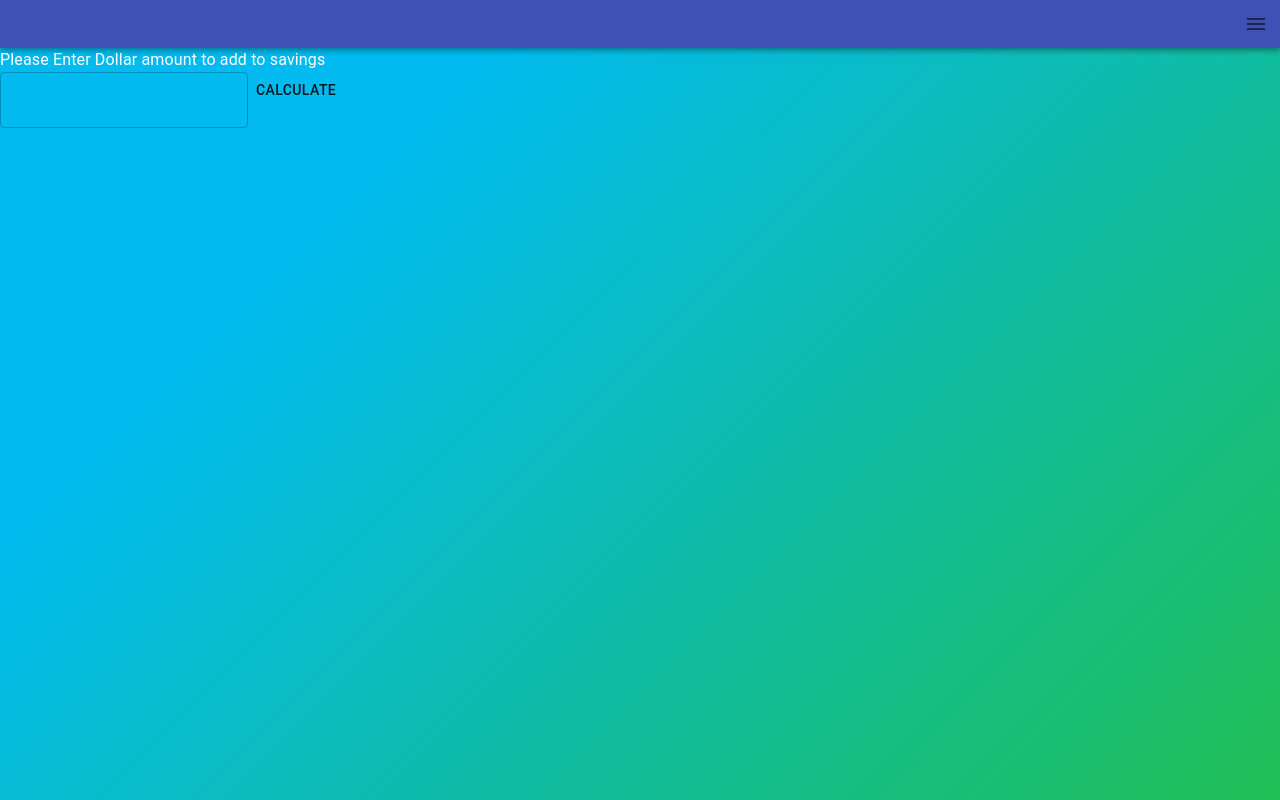
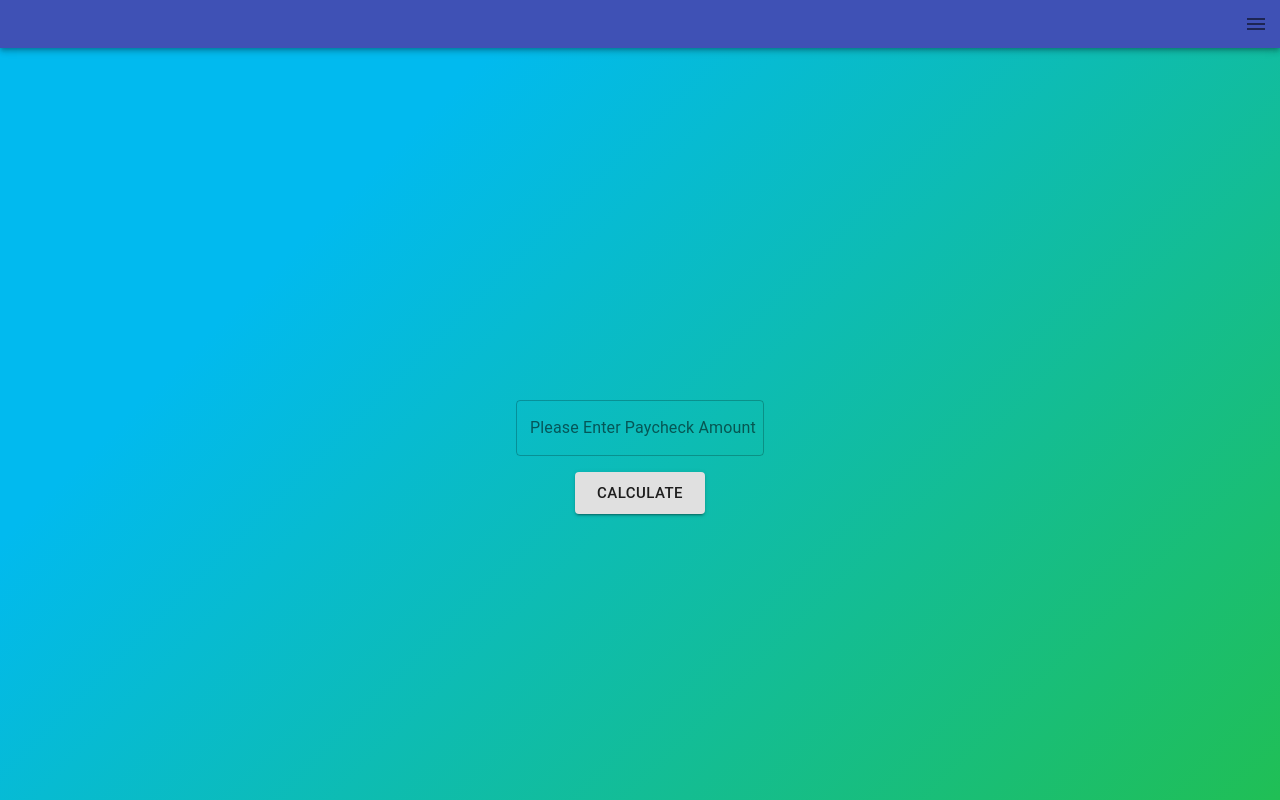
Before and after one commit to Lewis-Hamilton/budget, a React (Create React App) app: page / in a window 1280 px wide. Built offline with nearby package versions, Linux system fonts and the light colour scheme.

Commit message:
fixed style for home

```diff
--- a/src/components/home.js
+++ b/src/components/home.js
@@ -1,24 +1,47 @@
 import React, { useState } from "react";
 import { useDispatch } from "react-redux";
 import { addTest } from "../reducers/rootReducer";
-import Typography from "@material-ui/core/Typography";
 import Button from "@material-ui/core/Button";
 import TextField from "@material-ui/core/TextField";
+import Grid from "@material-ui/core/Grid";
+import { makeStyles } from "@material-ui/core/styles";
+
+const useStyles = makeStyles(() => ({
+  grid: {
+    position: "absolute",
+    top: "50%",
+  },
+}));
 
 export default function Home() {
   const [initialAmount, setInitialAmount] = useState(0);
   const dispatch = useDispatch();
+  const classes = useStyles();
 
   return (
-    <>
-      <Typography>Please Enter Dollar amount to add to savings</Typography>
+    <Grid
+      container
+      direction="column"
+      alignItems="center"
+      spacing={2}
+      className={classes.grid}
+    >
+      <Grid item>
         <TextField
           variant="outlined"
+          label="Please Enter Paycheck Amount"
           onChange={(e) => setInitialAmount(e.target.value)}
         ></TextField>
-      <Button onClick={() => dispatch(addTest(initialAmount))}>
+      </Grid>
+      <Grid item>
+        <Button
+          size="large"
+          variant="contained"
+          onClick={() => dispatch(addTest(initialAmount))}
+        >
           Calculate
         </Button>
-    </>
+      </Grid>
+    </Grid>
   );
 }
```
Lines whose indentation alone changed are shown as unchanged.
